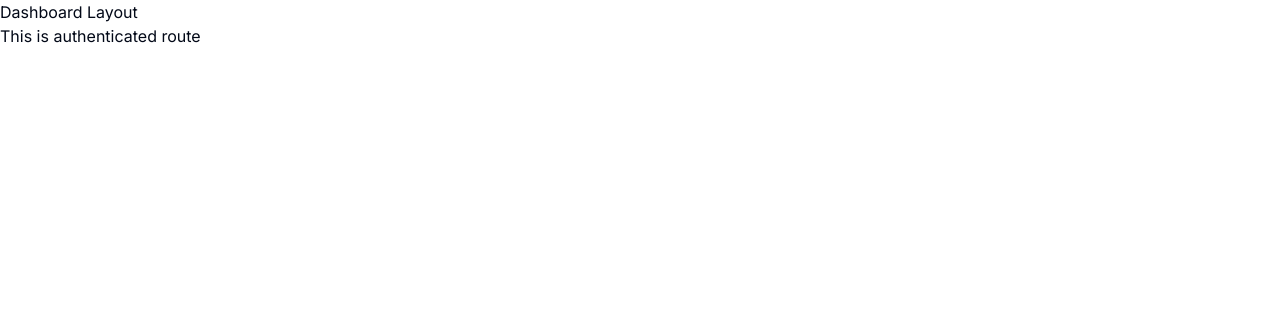
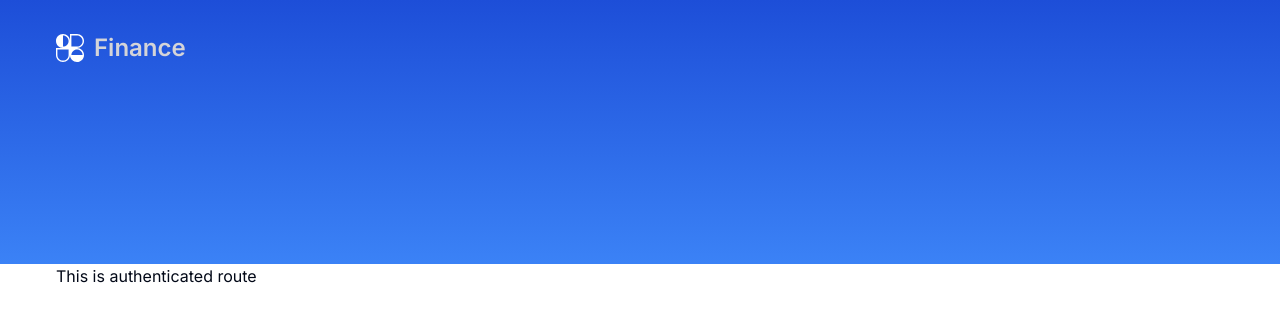
Before and after one commit to EmreeOzturk/finance-app, a Next.js app: page / in a window 1280 px wide. Shown: the top 322 px of the page. Built offline with nearby package versions, Linux system fonts and the light colour scheme.

Commit message:
feat: Update dashboard layout with Header component and main content section

```diff
--- a/app/(dashboard)/layout.tsx
+++ b/app/(dashboard)/layout.tsx
@@ -1,9 +1,11 @@
+import Header from "@/components/Header";
+
 const DashboardLayout = ({ children }: { children: React.ReactNode }) => {
   return (
-    <div>
-      <h1>Dashboard Layout</h1>
-      {children}
-    </div>
+    <>
+      <Header />
+      <main className="px-3 lg:px-14">{children}</main>
+    </>
   );
 };
 
```
